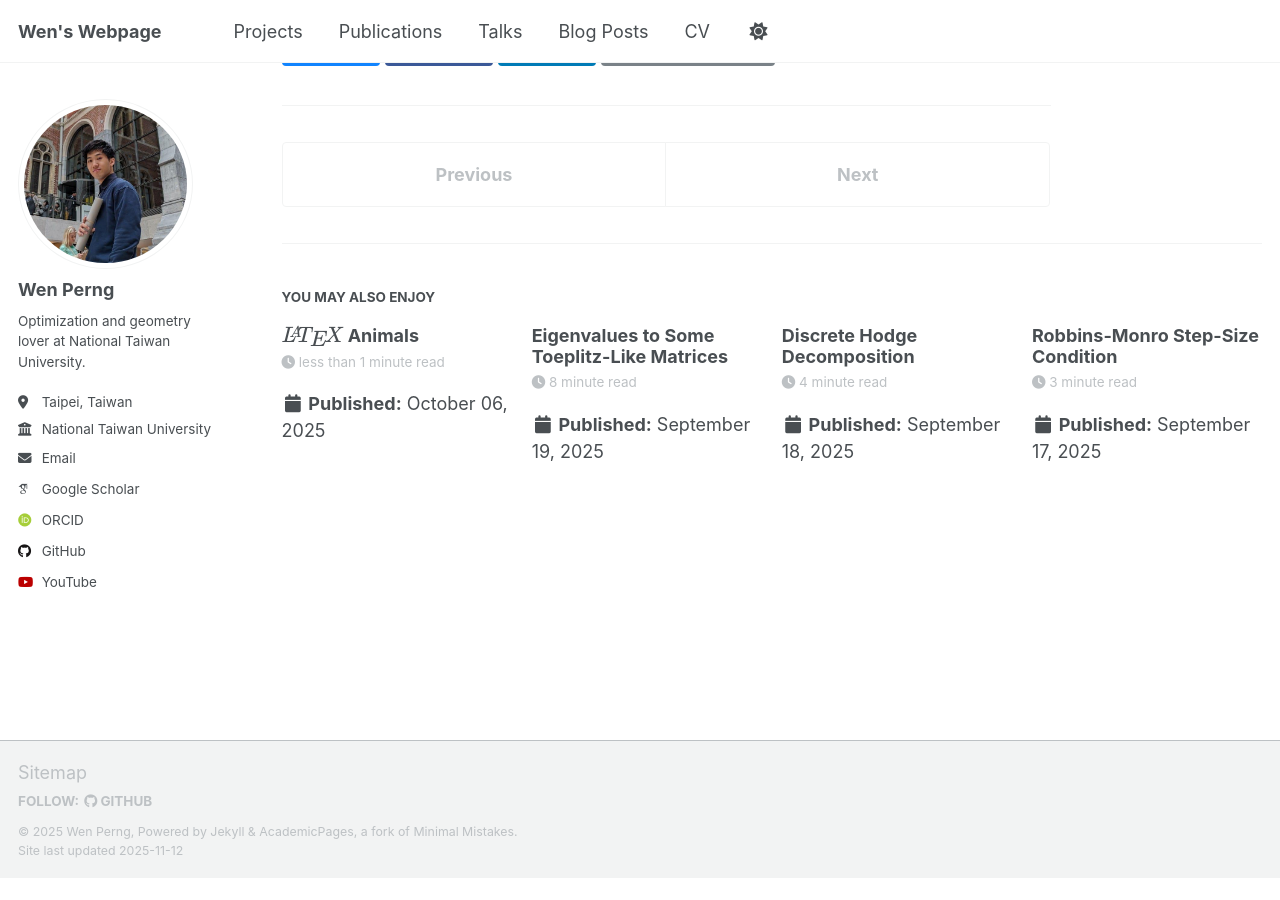
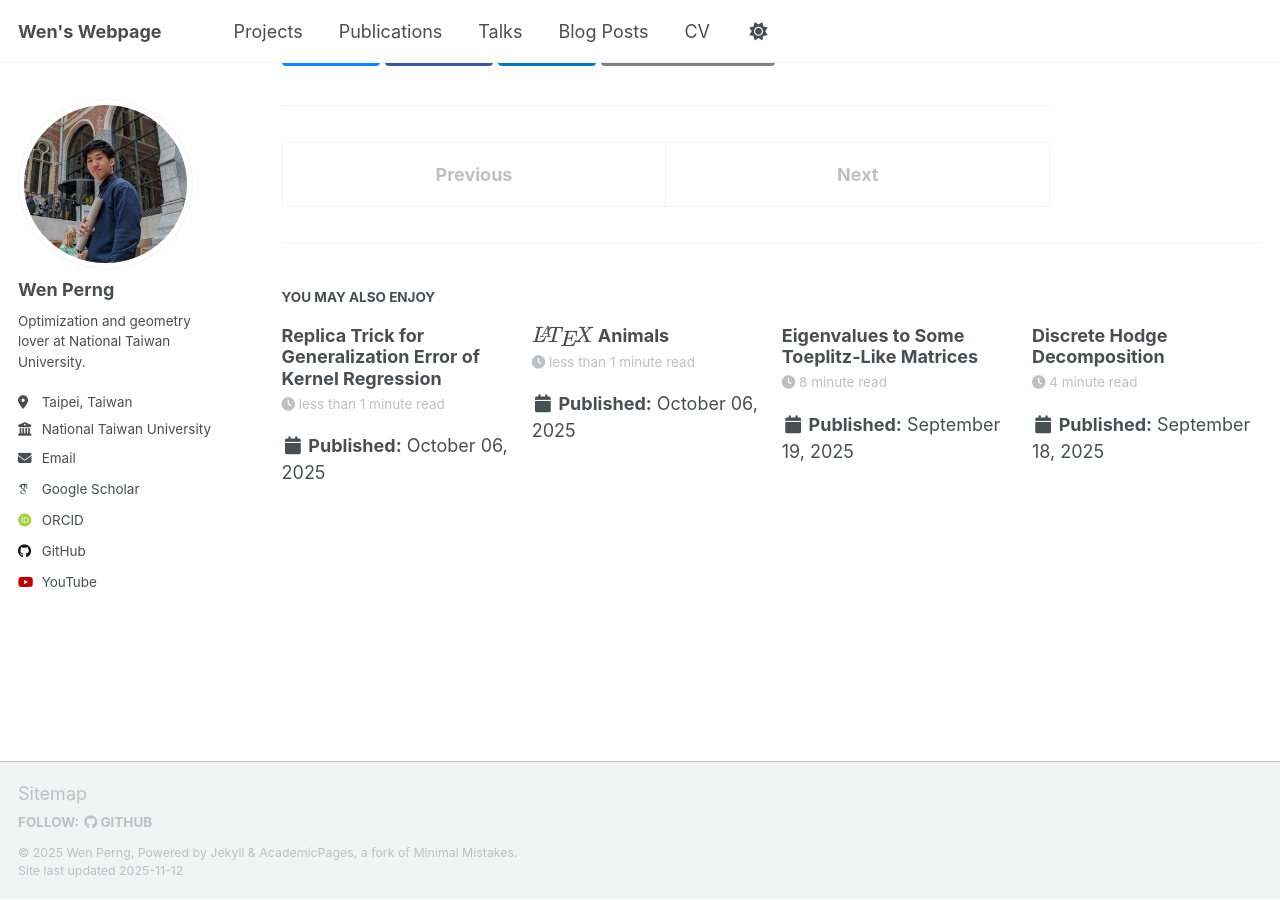
Before and after one commit to WenPerng/WenPerng.github.io, a Jekyll site: the page built from _posts/2025-09/2025-09-14-blog-post.md, in a window 1280 px wide and 900 px high, scrolled down 2381 px. Built offline with Jekyll 4.4.1, drawn with Linux system fonts in a browser that asks for light colours; some web fonts are replaced; a script that is not in the unit is left out; before the commit the page ends 3259 px from its top, so only the background shows below that.

```diff
--- a/_posts/2025-09/2025-09-14-blog-post.md
+++ b/_posts/2025-09/2025-09-14-blog-post.md
@@ -6,7 +6,7 @@ tags:
   - graph theory
   - geometry
   - signal processing
-excerpt: "This is the start of a series of post connecting differential geometry with signal processing over graphs. "
+excerpt: ""
 ---
 
 > This is the start of posts on connecting techniques of differential geometry and signal processing over graphs. This post specifically addresses the notion of simplex in graphs. For more details, one can refer to the paper "[Topological Signal Processing Over Simplicial Complexes](https://ieeexplore.ieee.org/document/9044758)" by S. Barbarossa and S. Sardellitti.
--- /dev/null
+++ b/_posts/2025-12/2025-12-06-blog-post.md
@@ -0,0 +1,8 @@
+---
+title: 'Replica Trick for Generalization Error of Kernel Regression'
+date: 2025-10-06
+permalink: /posts/2025/12/blog-post-01/
+tags:
+  - machine learning
+excerpt: ""
+---
```
Also changed, not shown: _projects/2024-07-MORL-Brockett.md (+1 -0 lines), _projects/2025-11-NTK-DD.md (added, +24 -0 lines), 1 other file.
